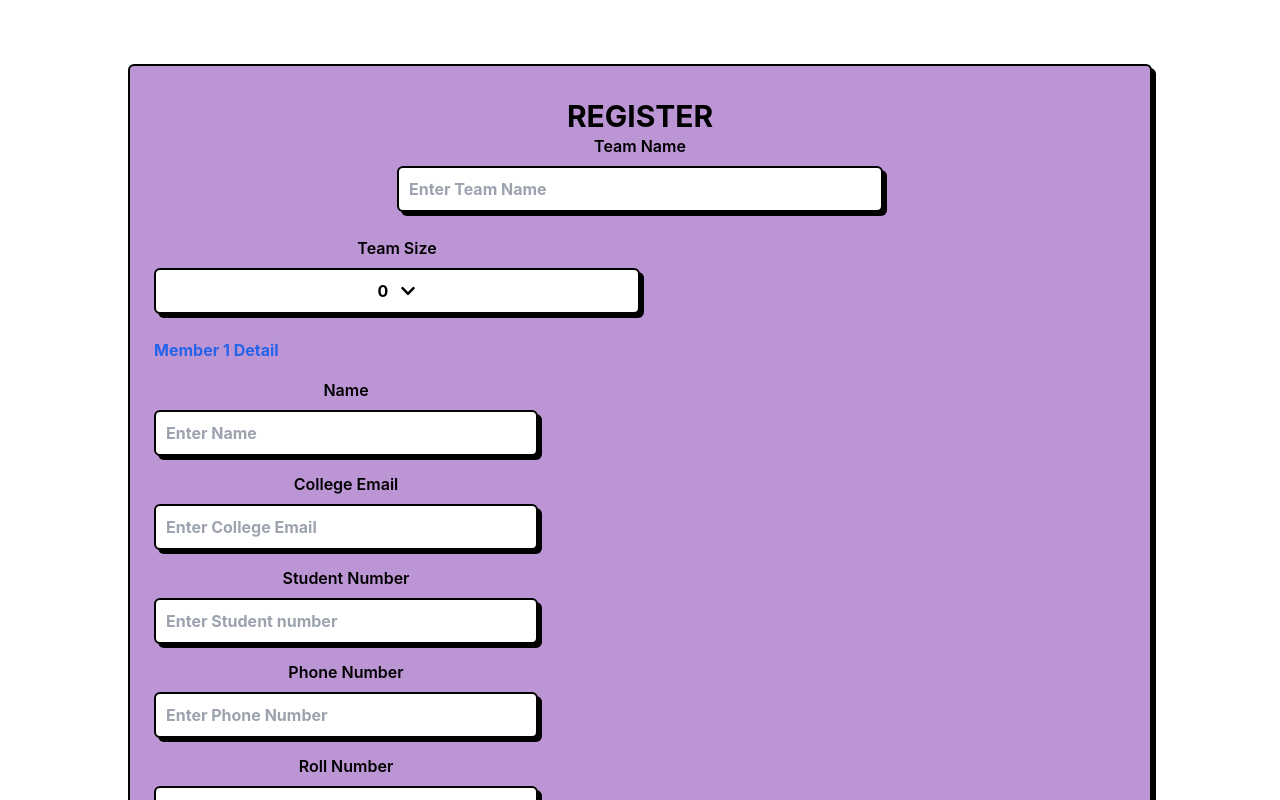
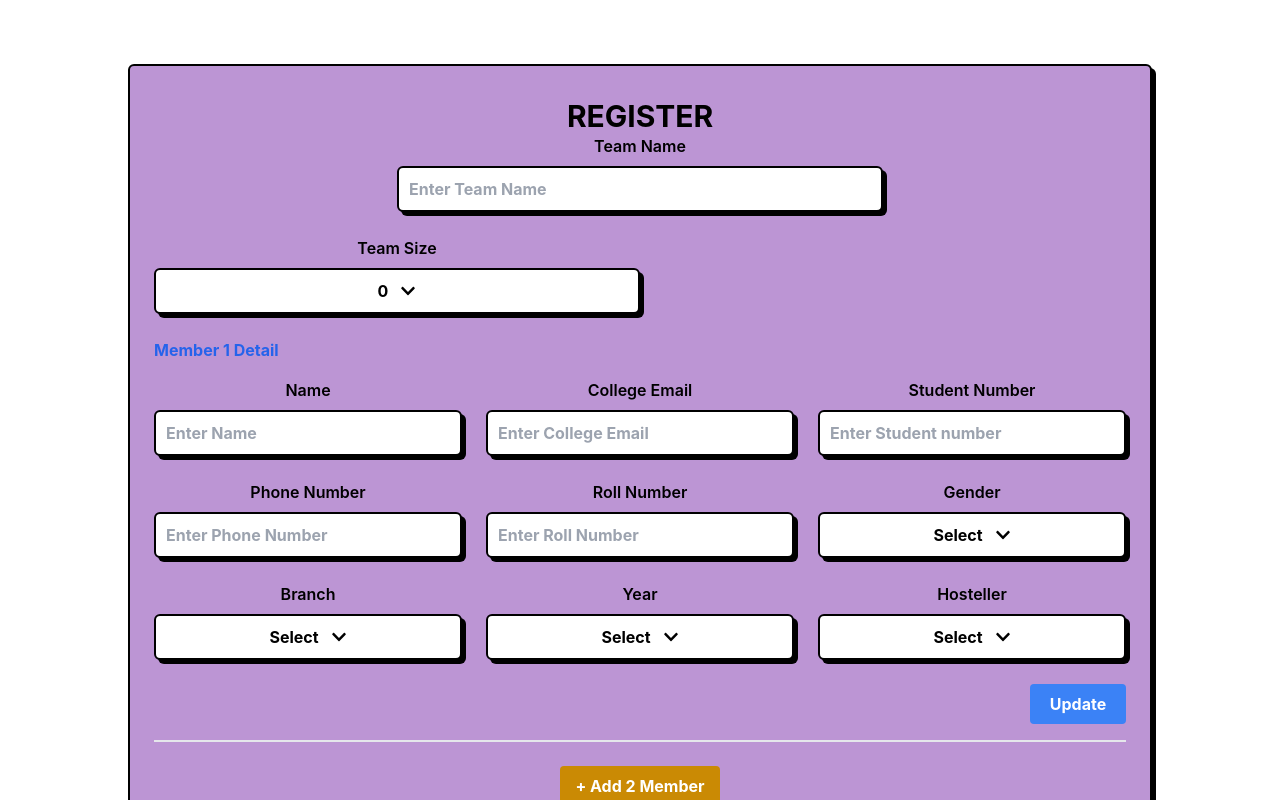
Before and after one commit to Tech-Shreyansh/hackathon-site, a React (Create React App) app: page /register in a window 1280 px wide. Shown: the top 800 px of the page. Built offline with nearby package versions, Linux system fonts and the light colour scheme; the HTML template or start-up script is replaced by a standard one.

Commit message:
modified tailwind configs

```diff
--- a/src/components/Register/MemberDetail.tsx
+++ b/src/components/Register/MemberDetail.tsx
@@ -90,7 +90,7 @@ const Detail: React.FC<DetailProps> = (props) => {
 
     return (
         <>
-            <section className="newClass w-full">
+            <section className="w-full">
                 <form onSubmit={handleSubmit(onSubmit)}>
                     <div className="flex justify-between">
                         <p className="font-bold text-blue-600 mb-4">{`Member ${index}`} Detail</p>
--- a/tailwind.config.js
+++ b/tailwind.config.js
@@ -3,6 +3,14 @@ module.exports = {
   content: ["./src/**/*.{js,ts,jsx,tsx}",
   "./public/index.html"],
   theme: {
+    screens: {
+      'sm':'640px',
+      'md':'768px',
+      'lg':'1024px',
+      'xl':'1280px',
+      '2xl':'1536px',
+      'tablet': '1120px',
+    },
     extend: {
       animation: {
         marquee: "marquee 12s linear infinite",
```
